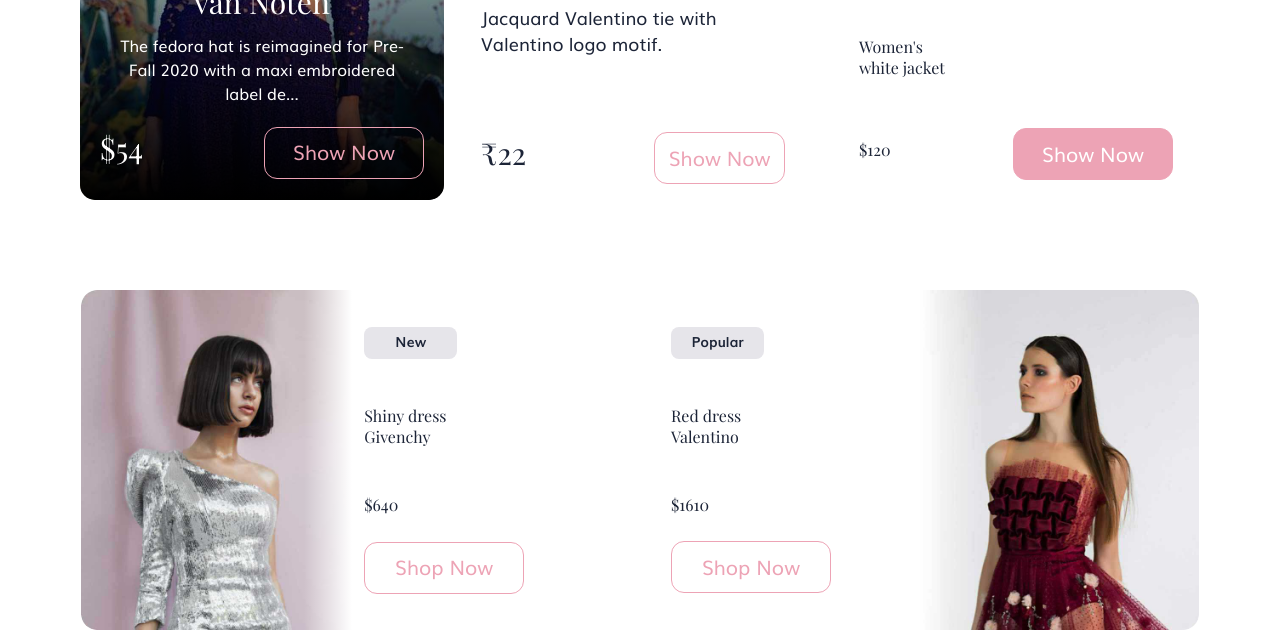
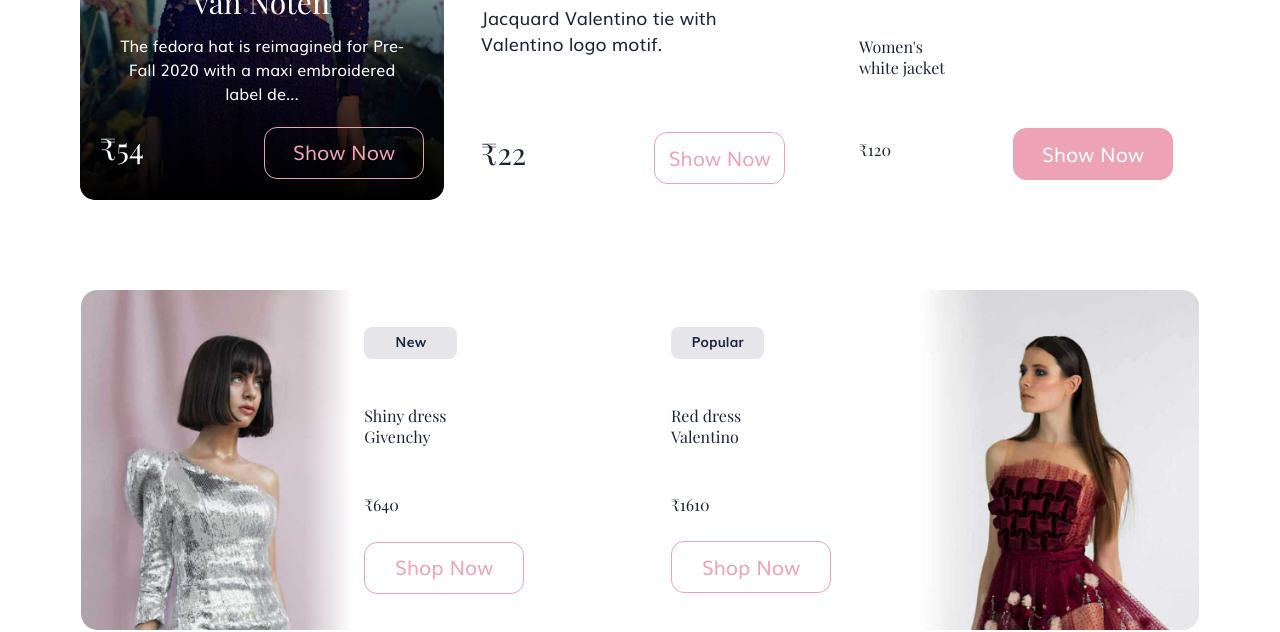
Before and after one commit to SarthakS93/myntra-for-you, a React (Create React App) app: page / in a window 1280 px wide. Shown: the part 1100-1732 px from the top of the page. Built offline with nearby package versions, Linux system fonts and the light colour scheme.

Commit message:
adds currency changes

```diff
--- a/src/components/ProductCards/ElegantDress/ElegantDress.js
+++ b/src/components/ProductCards/ElegantDress/ElegantDress.js
@@ -17,7 +17,7 @@ const ElegantDress = () => {
           label de...
         </p>
         <div className="row">
-          <p className="price">$54</p>
+          <p className="price">&#8377;54</p>
           <button className="button-main">Show Now</button>
         </div>
       </div>
--- a/src/components/ProductCards/RedDress/RedDress.js
+++ b/src/components/ProductCards/RedDress/RedDress.js
@@ -12,7 +12,7 @@ const RedDress = () => (
         <p className="card-title">Red dress</p>
         <p className="card-title">Valentino</p>
       </div>
-      <p className="card-title">$1610</p>
+      <p className="card-title">&#8377;1610</p>
       <button className="button-main">Shop Now</button>
     </div>
     <img src={Image} alt="Red dress" />
--- a/src/components/ProductCards/ShinyDress/ShinyDress.js
+++ b/src/components/ProductCards/ShinyDress/ShinyDress.js
@@ -13,7 +13,7 @@ const ShinyDress = () => (
         <p className="card-title">Shiny dress</p>
         <p className="card-title">Givenchy</p>
       </div>
-      <p className="card-title">$640</p>
+      <p className="card-title">&#8377;640</p>
       <button className="button-main">Shop Now</button>
     </div>
   </div>
--- a/src/components/ProductCards/WhiteDress/WhiteDress.js
+++ b/src/components/ProductCards/WhiteDress/WhiteDress.js
@@ -13,7 +13,7 @@ const WhiteDress = () => (
       <p className="card-title">white jacket</p>
 
       <div className="row">
-        <p className="card-title">$120</p>
+        <p className="card-title">&#8377;120</p>
         <button className="button-main">Show Now</button>
       </div>
     </div>
```
